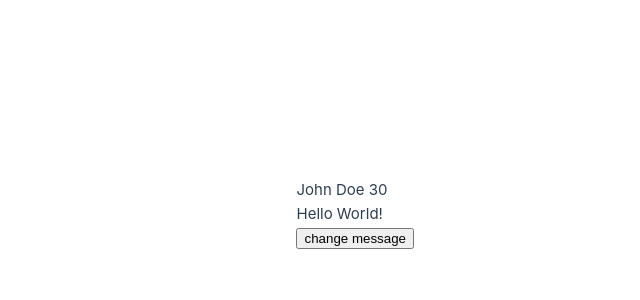
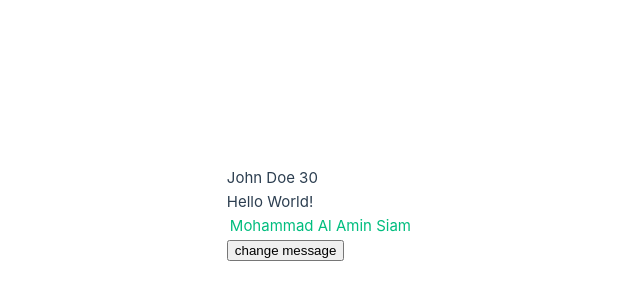
Before and after one commit to draftstore/Vuejs-3-practice, a Vue app in the folder VueJs codevolution/view-basics/: page / in a window 1280 px wide. Shown: the part 186-486 px from the top of the page, without its empty margins (226-866 px from the left). Built offline with nearby package versions, Linux system fonts and the light colour scheme.

Commit message:
implement v-html

```diff
--- a/VueJs codevolution/view-basics/src/App.vue
+++ b/VueJs codevolution/view-basics/src/App.vue
@@ -7,7 +7,8 @@ export default {
       name: "John Doe",
       age: 30,
       channel: 'Mohammad Al Amin Siam',
-      facebook: 'https://www.facebook.com/mohammad.alamin.siam'
+      facebook: 'https://www.facebook.com/mohammad.alamin.siam',
+      example_of_an_html: '<a href="https://www.facebook.com/mohammad.alamin.siam">Mohammad Al Amin Siam</a>'
     }
   },
   methods: {
@@ -22,10 +23,13 @@ export default {
 <!--In Vue 3, the v-text directive is used to update the text content of an element.
 It is a shorthand for binding the inner text of an element to a Vue data property or expression.
 Essentially, it works like {{ ... }} interpolation but in a more explicit way -->
+
+<!-- In Vue 3, the v-html directive is used to update the HTML content of an element -->
 <template>
   <div>
     <div>{{ name }} {{ age }}</div>
     <p v-text="message"></p>
+    <p v-html="example_of_an_html"></p>
     <button @click="changeMessage">change message</button>
   </div>
 </template>
```
